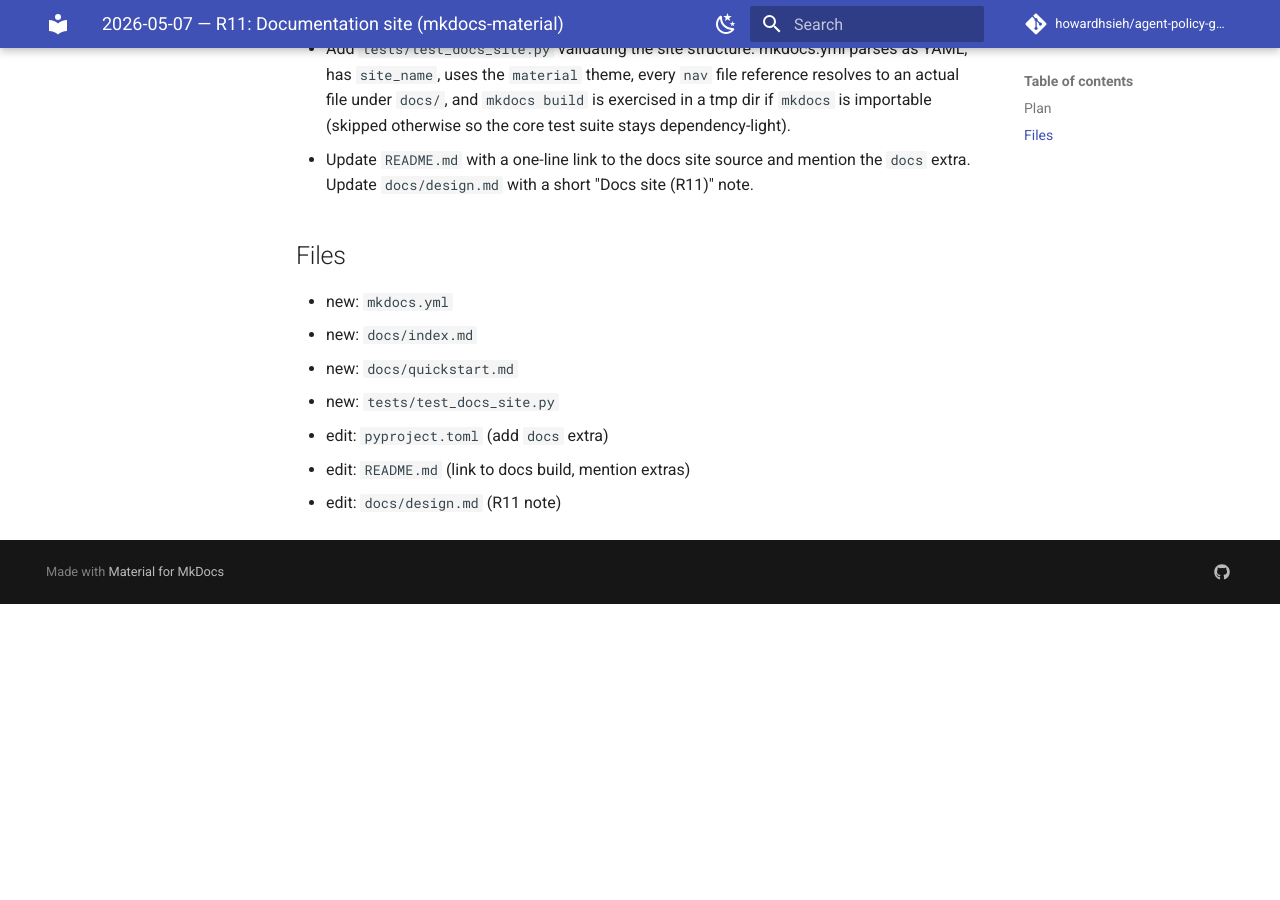
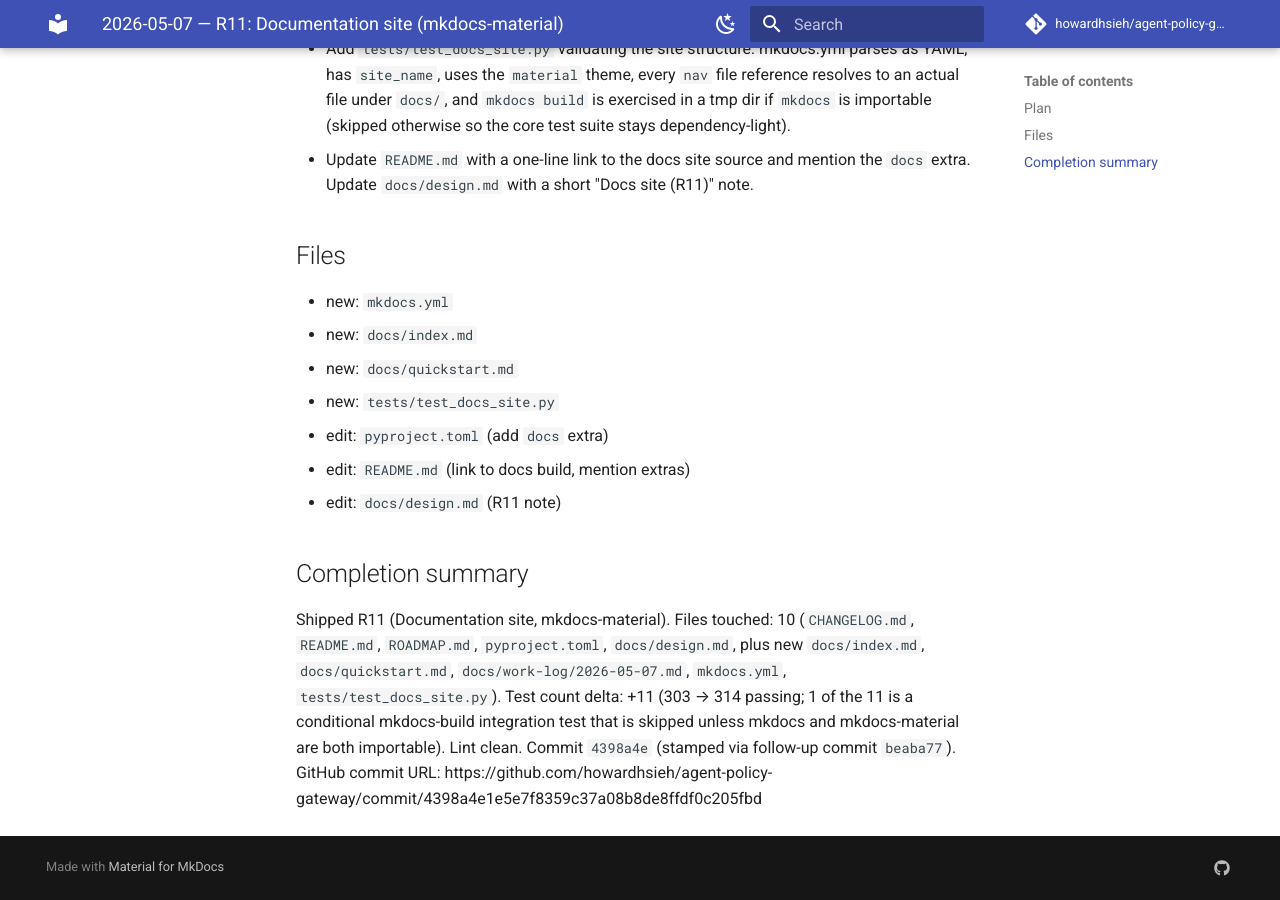
Before and after one commit to howardhsieh/agent-policy-gateway, an MkDocs documentation site: the page built from docs/work-log/2026-05-07.md, in a window 1280 px wide and 900 px high, scrolled down 572 px. Built offline with MkDocs 1.6.1 and Material for MkDocs 9.7.7, drawn with Linux system fonts in a browser that asks for light colours; comment, search, counter and statistics services are not loaded; before the commit the page ends 1176 px from its top, so only the background shows below that.

Commit message:
docs(work-log): finalize 2026-05-07 with R11 completion summary

```diff
--- a/docs/work-log/2026-05-07.md
+++ b/docs/work-log/2026-05-07.md
@@ -30,3 +30,15 @@
 - edit: `pyproject.toml` (add `docs` extra)
 - edit: `README.md` (link to docs build, mention extras)
 - edit: `docs/design.md` (R11 note)
+
+## Completion summary
+
+Shipped R11 (Documentation site, mkdocs-material). Files touched: 10
+(`CHANGELOG.md`, `README.md`, `ROADMAP.md`, `pyproject.toml`,
+`docs/design.md`, plus new `docs/index.md`, `docs/quickstart.md`,
+`docs/work-log/2026-05-07.md`, `mkdocs.yml`, `tests/test_docs_site.py`).
+Test count delta: +11 (303 → 314 passing; 1 of the 11 is a conditional
+mkdocs-build integration test that is skipped unless mkdocs and
+mkdocs-material are both importable). Lint clean. Commit `4398a4e`
+(stamped via follow-up commit `beaba77`).
+GitHub commit URL: https://github.com/howardhsieh/agent-policy-gateway/commit/4398a4e1e5e7f8359c37a08b8de8ffdf0c205fbd
```
